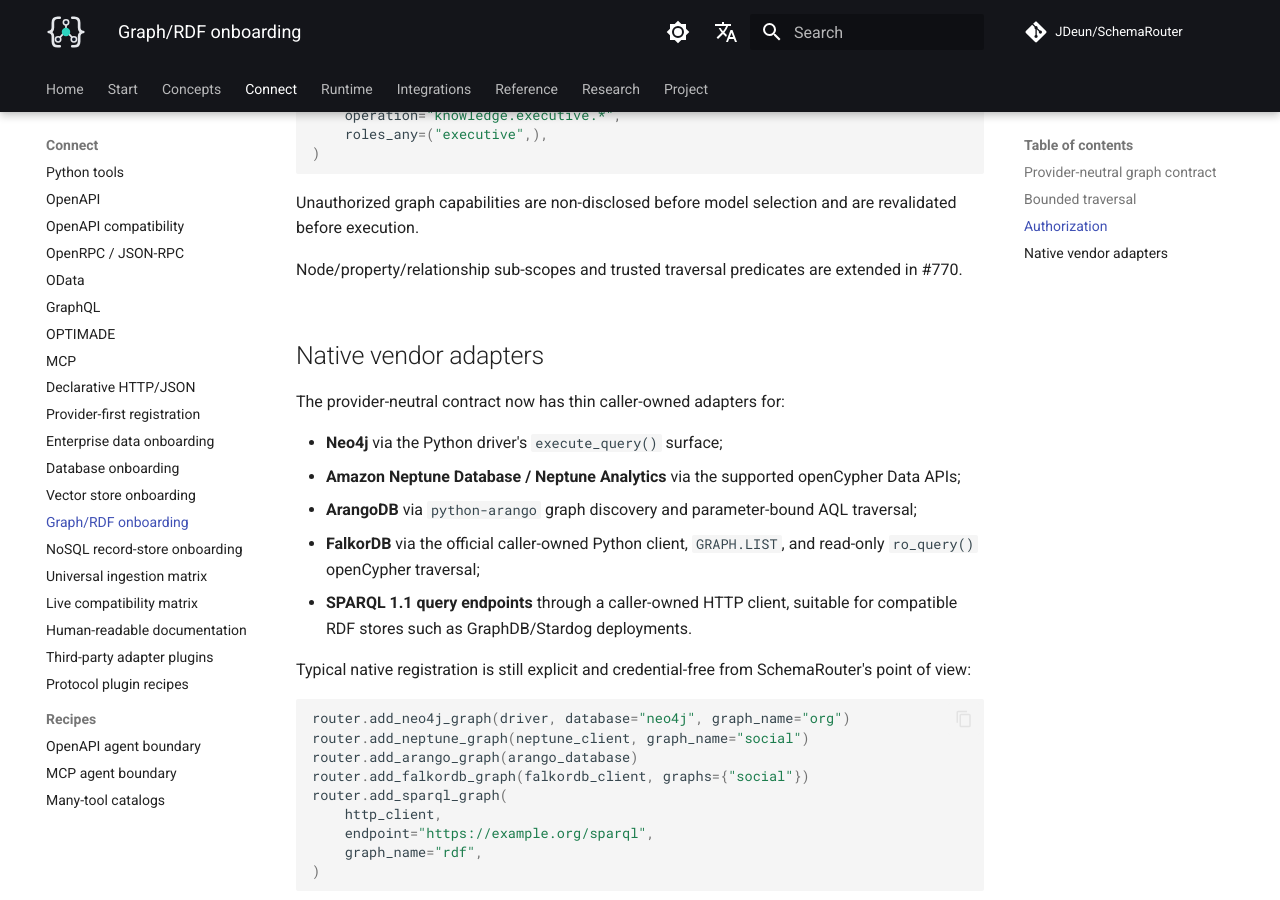
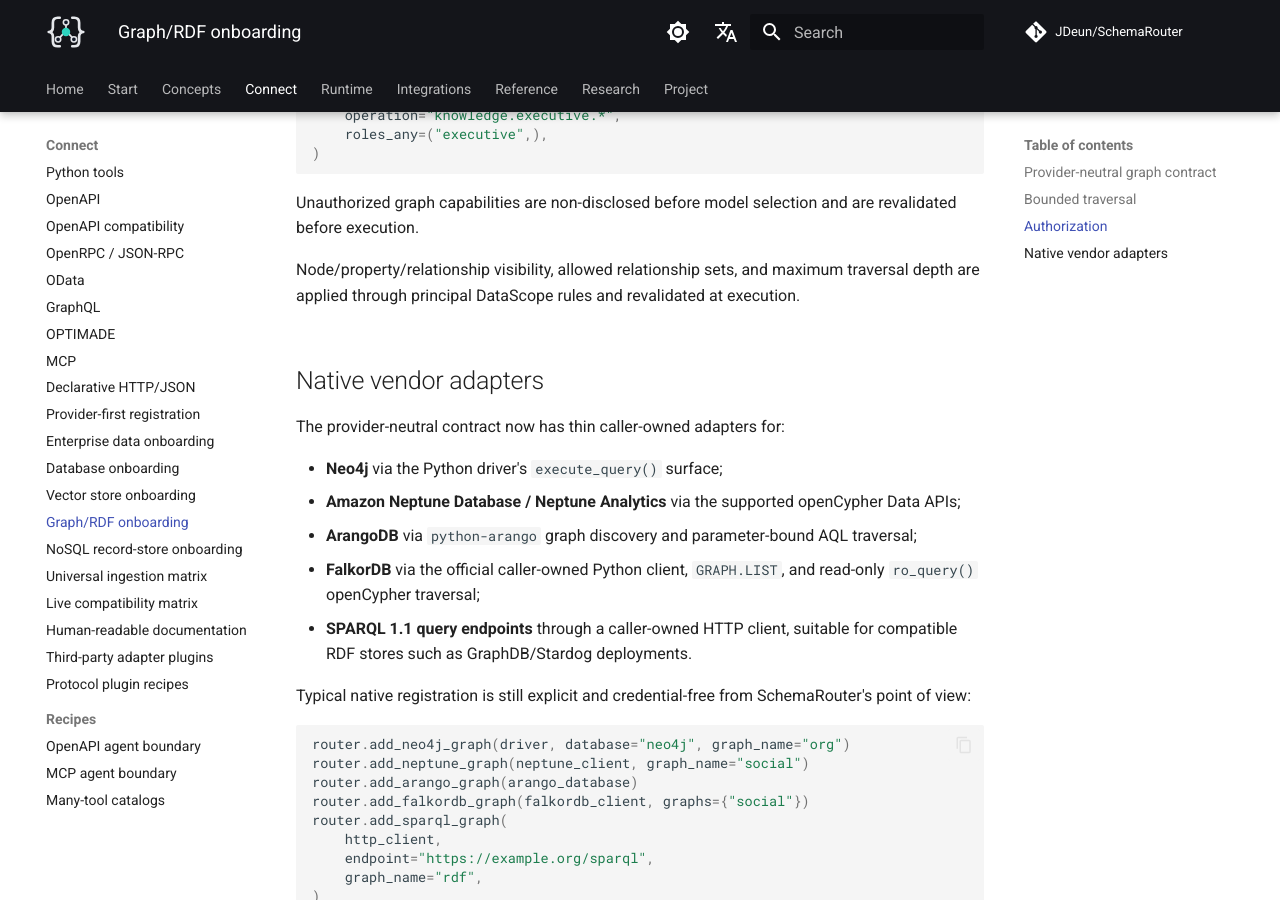
Before and after one commit to JDeun/SchemaRouter, an MkDocs documentation site: the page built from docs/guides/graph-store-onboarding.md, in a window 1280 px wide and 900 px high, scrolled down 1641 px. Built offline with MkDocs 1.6.1 and Material for MkDocs 9.7.7, drawn with Linux system fonts in a browser that asks for light colours; comment, search, counter and statistics services are not loaded.

Commit message:
docs: remove stale graph authorization tracker reference

```diff
--- a/docs/guides/graph-store-onboarding.md
+++ b/docs/guides/graph-store-onboarding.md
@@ -71,7 +71,8 @@
 Unauthorized graph capabilities are non-disclosed before model selection and are revalidated before
 execution.
 
-Node/property/relationship sub-scopes and trusted traversal predicates are extended in #770.
+Node/property/relationship visibility, allowed relationship sets, and maximum traversal depth are
+applied through principal DataScope rules and revalidated at execution.
 
 ## Native vendor adapters
 
```
